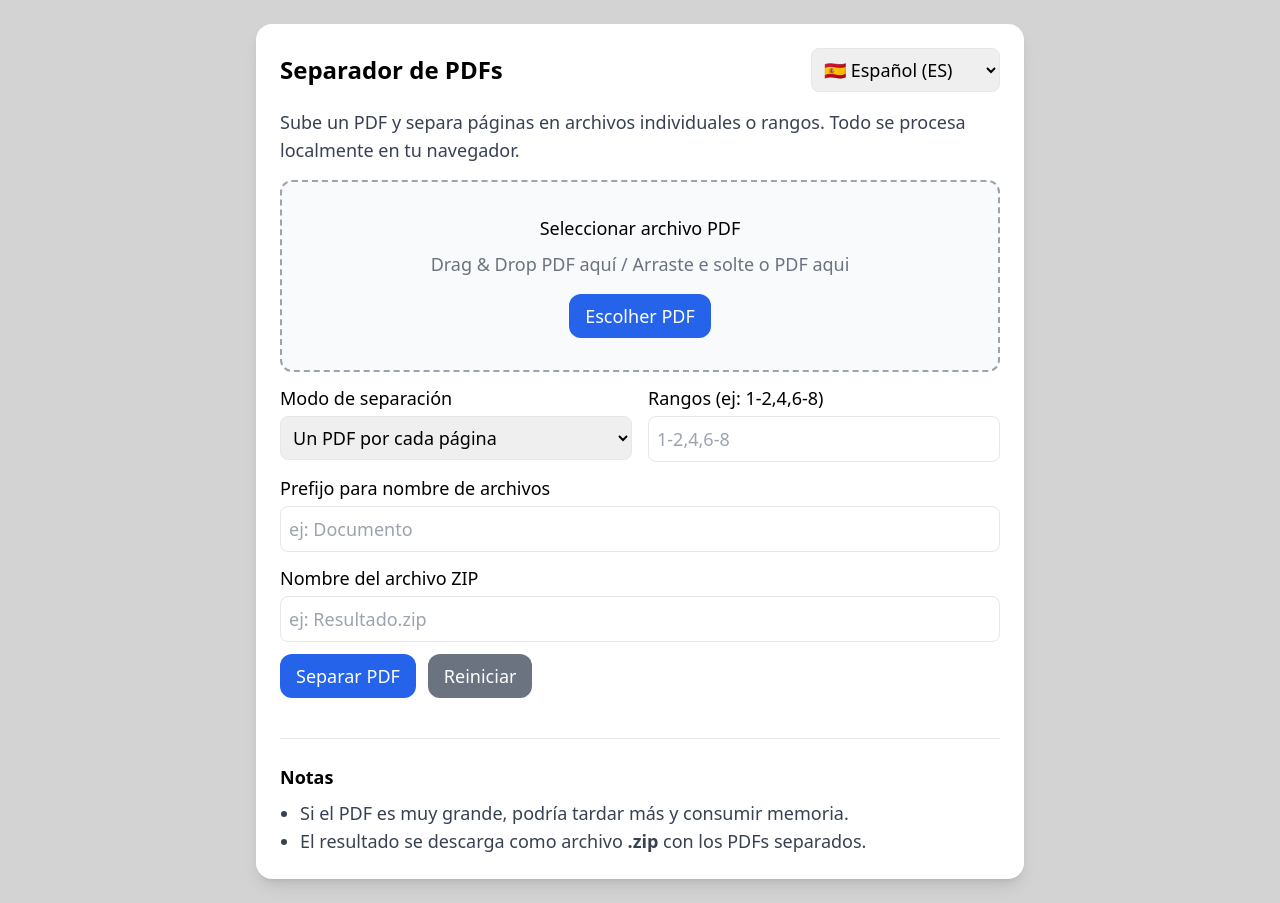
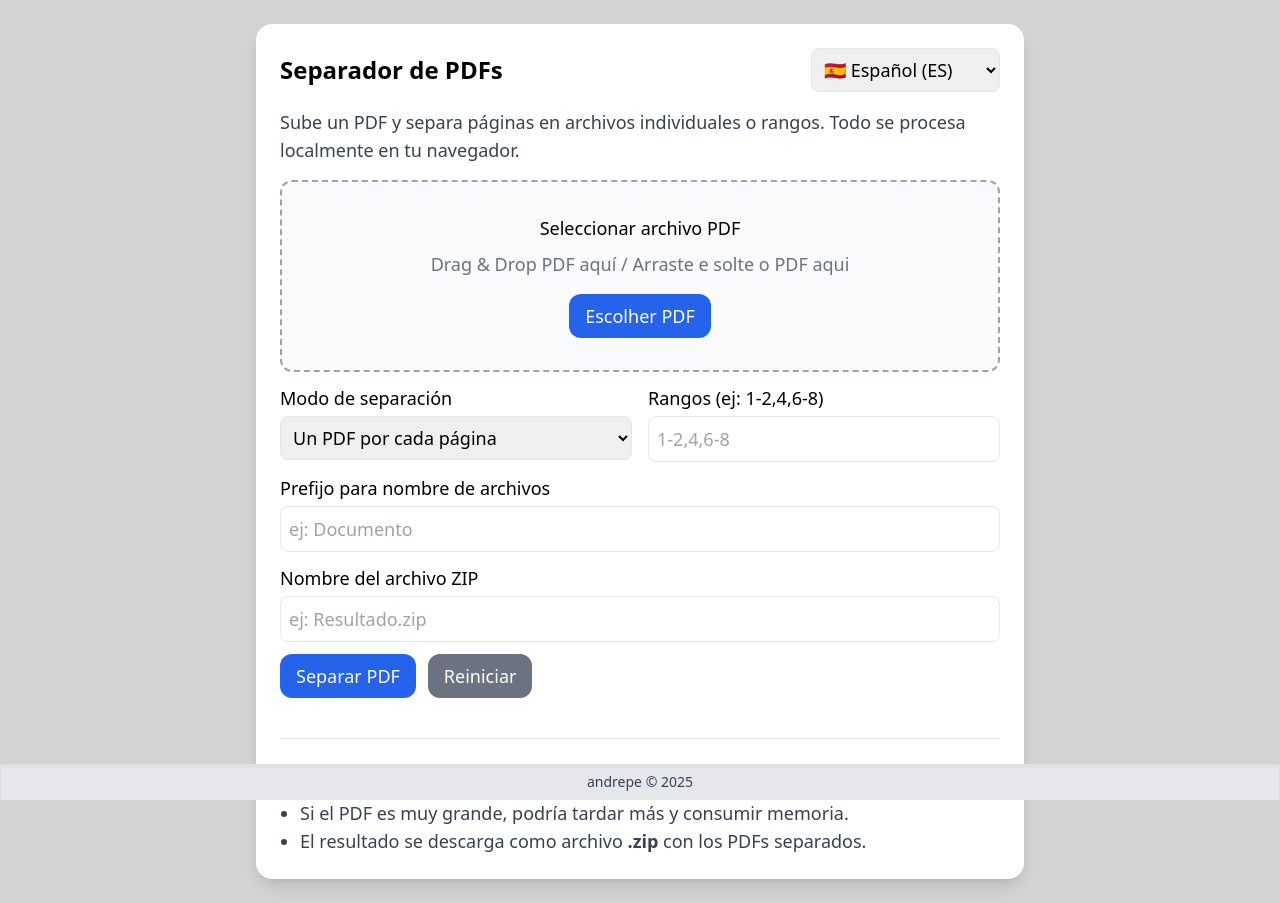
Before and after one commit to andrepe-ux/Separa_PDF, a plain HTML site: page index.html in a window 1280 px wide. Drawn offline with nearby package versions, Linux system fonts and the light colour scheme.

Commit message:
Update index.html

```diff
--- a/index.html
+++ b/index.html
@@ -62,7 +62,9 @@
     <h3 class="font-semibold mb-2" id="notesTitle"></h3>
     <ul class="list-disc pl-5 text-gray-700" id="notesList"></ul>
   </div>
-
+<footer class="fixed bottom-0 left-0 w-full bg-gray-200 text-center text-sm text-gray-700 py-2 shadow-inner">
+  andrepe © 2025
+</footer>
   <!-- Bibliotecas -->
   <script src="https://unpkg.com/pdf-lib/dist/pdf-lib.min.js"></script>
   <script src="https://cdn.jsdelivr.net/npm/jszip@3.10.1/dist/jszip.min.js"></script>
```
